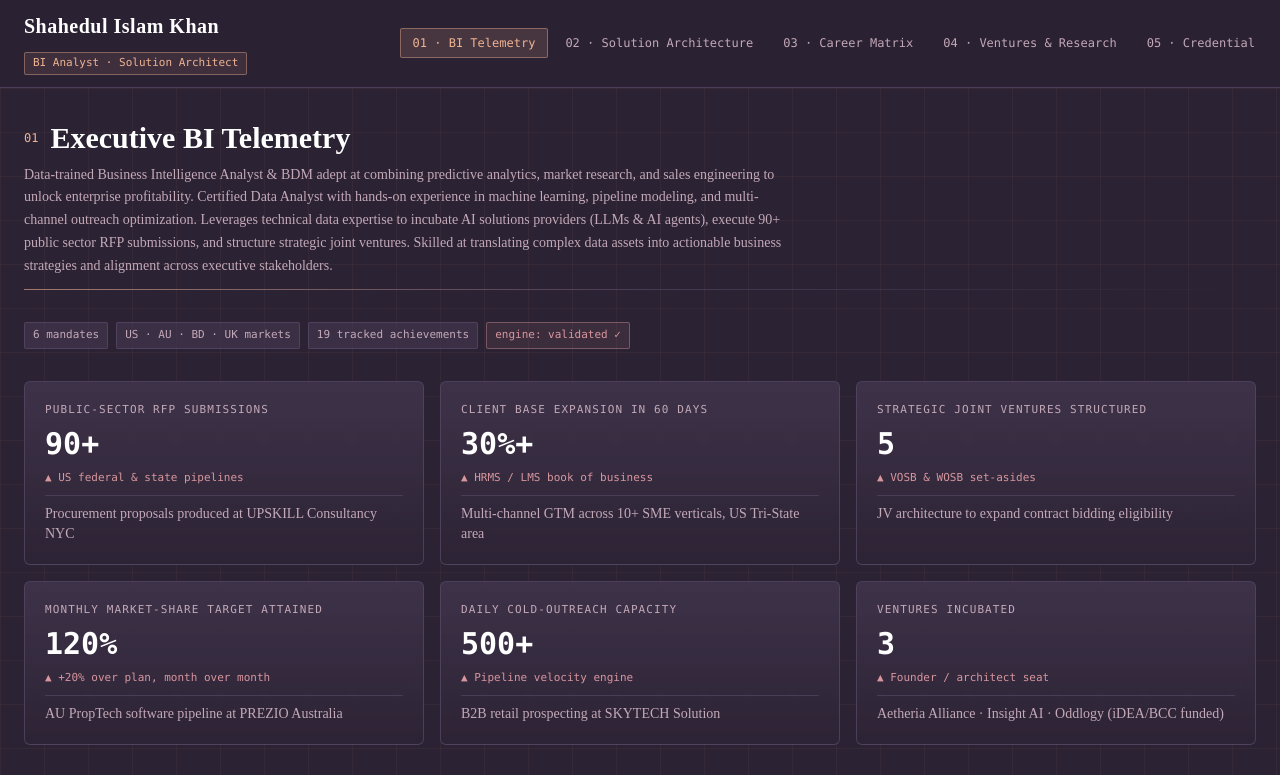
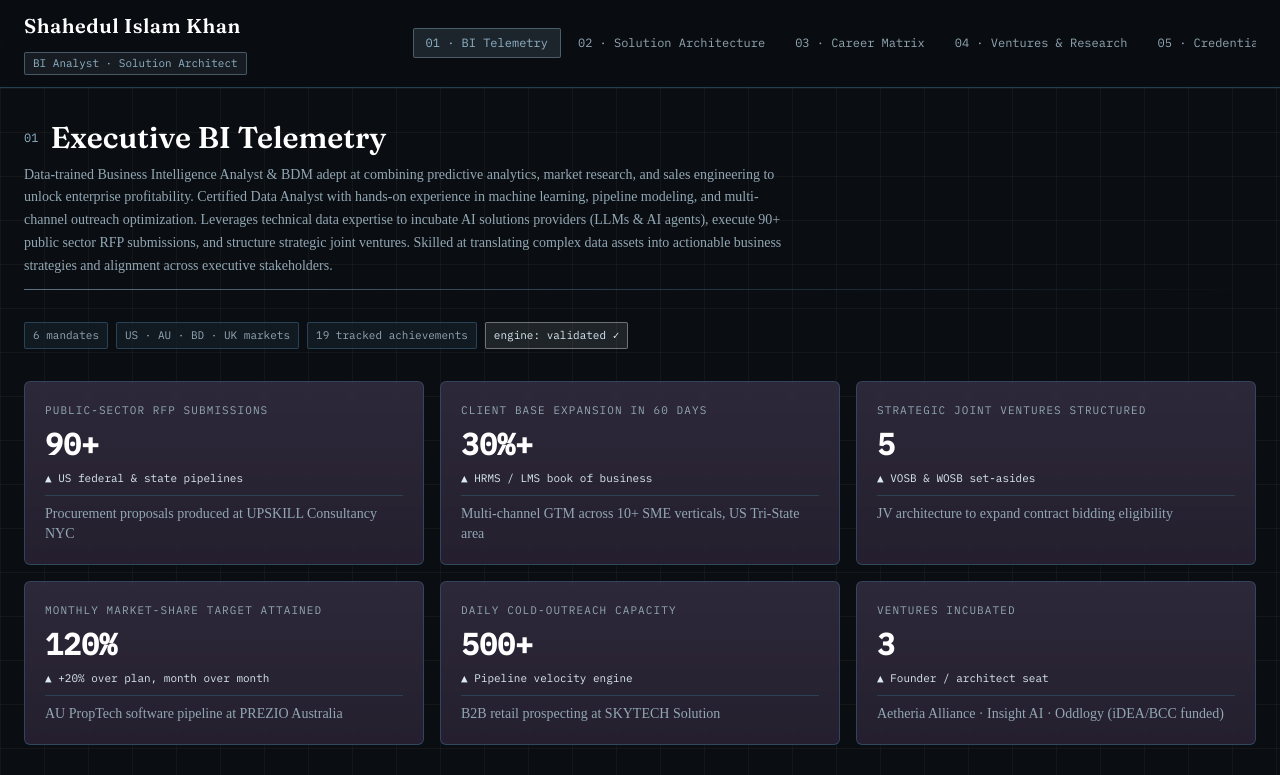
Before and after one commit to shahedulik/shahedul-portfolio, a React (Vite) app: page /telemetry in a window 1280 px wide. Shown: the top 775 px of the page. Built offline with nearby package versions, Linux system fonts and the light colour scheme.

Commit message:
Update font families and color palette in Tailwind config

```diff
--- a/tailwind.config.js
+++ b/tailwind.config.js
@@ -4,18 +4,18 @@ export default {
   theme: {
     extend: {
       fontFamily: {
-        serif: ['"Times New Roman"', 'Times', '"Liberation Serif"', 'Georgia', 'serif'],
-        mono: ['"JetBrains Mono"', 'ui-monospace', 'SFMono-Regular', 'Menlo', 'monospace'],
+        serif: ['"Fraunces"', 'Georgia', '"Times New Roman"', 'serif'],
+        mono: ['"IBM Plex Mono"', 'ui-monospace', 'SFMono-Regular', 'Menlo', 'monospace'],
       },
       colors: {
-        ink: { 900: '#2B2233', 800: '#382D42', 700: '#463A52' },
-        line: '#5A4B69',
-        data: '#F0B493',
-        gold: '#EFEAC6',
-        pos: '#D8969E',
-        neg: '#8E7BA0',
-        mut: '#C4A9B8',
-        cream: '#F4EFDD',
+        ink: { 900: '#0a0e12', 800: '#101820', 700: '#16222c' },
+        line: '#33566e',
+        data: '#8fb2c6',
+        gold: '#b8cdd9',
+        pos: '#dceaf2',
+        neg: '#92a7b4',
+        mut: '#92a7b4',
+        cream: '#e6edf1',
       },
     },
   },
```
